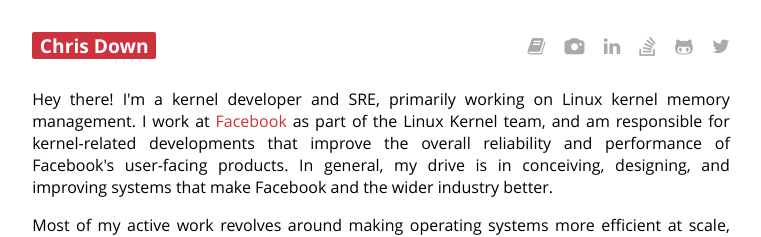
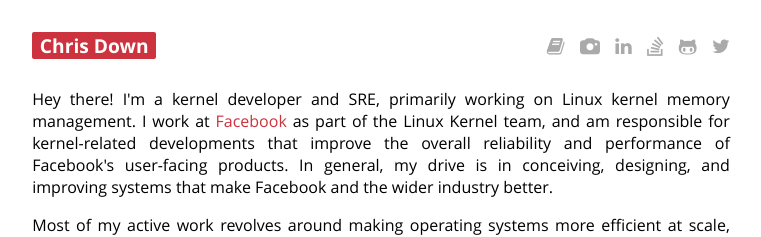
Before and after one commit to cdown/chrisdown.name, a Jekyll site: the page built from index.md, in a window 1280 px wide. Shown: the top 237 px of the page, without its empty margins (259-1020 px from the left). Built offline with Jekyll 4.4.1, drawn with Linux system fonts in a browser that asks for light colours.

Commit message:
css: Reduce gap between header icons a little
This may also allow showing the camera icon on phones, but even as a
start it's just a little more pleasing to the eye.

```diff
--- a/css/style.css
+++ b/css/style.css
@@ -141,7 +141,7 @@ header nav ul.extra li:last-child a {
 }
 
 header nav ul.extra li a {
-    margin: 0 0.5em;
+    margin: 0 0.4em;
     color: #aaa;
     text-transform: lowercase;
 }
```
